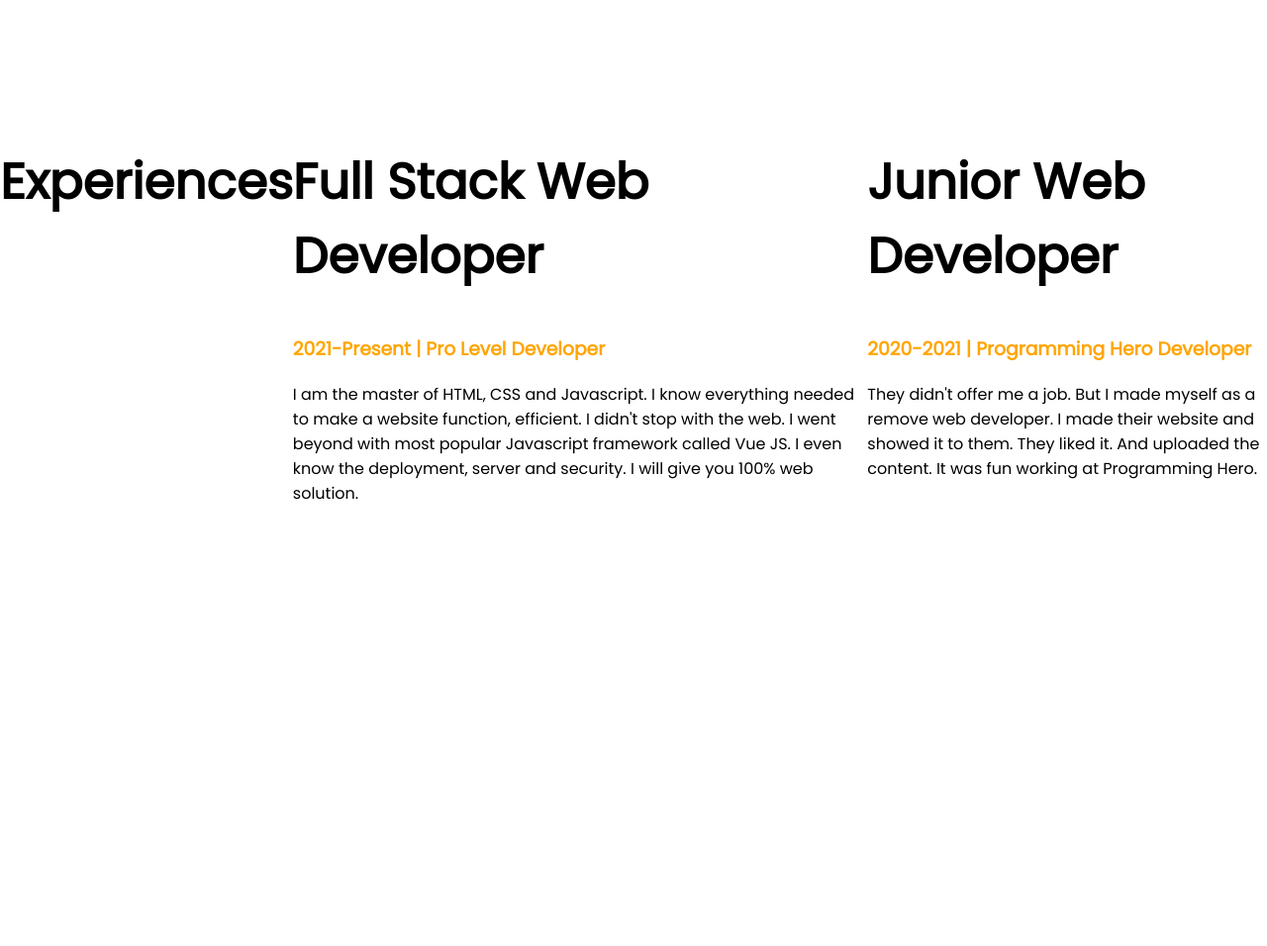
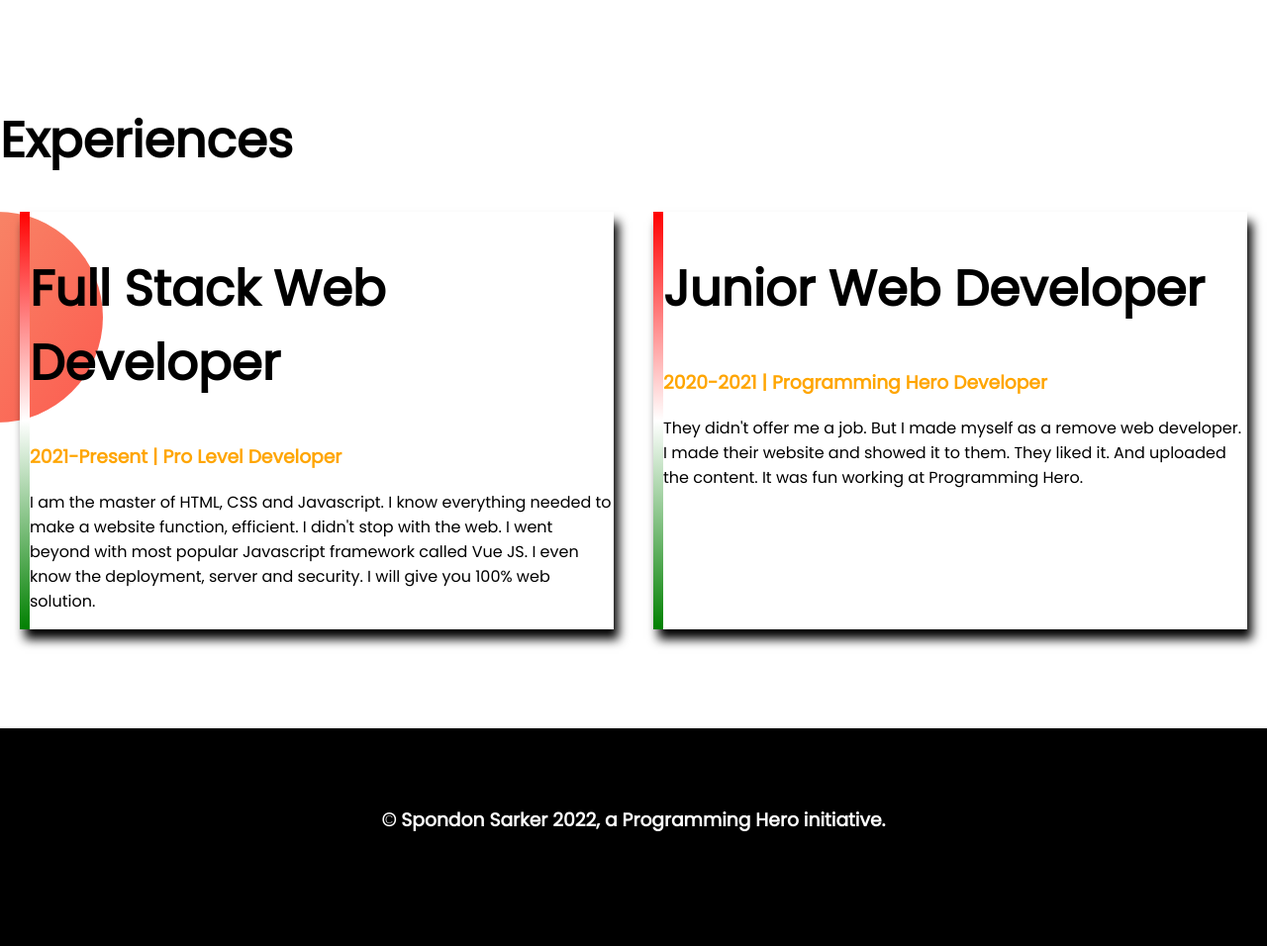
Before and after one commit to Spondon9/My-personal-portfolio, a plain HTML site: page index.html in a window 1280 px wide. Shown: the part 1248-2204 px from the top of the page at 99% size. Before the commit the page ends 1875 px from the top, so only its background shows below. Drawn offline with Linux system fonts and the light colour scheme.

Commit message:
second commit

```diff
--- a/index.html
+++ b/index.html
@@ -37,16 +37,17 @@
             <a target="_blank" href="#">DOWNLOAD RESUMI</a>
         </div>
     </section>
+    <h1>Experiences</h1>
       <section class="jkl">
-        <h1>Experiences</h1>
-        <div>
+
+        <div class="aab heam">
             <h1>Full Stack Web Developer</h1>
             <h3 style="color: orange ;">2021-Present | Pro Level Developer</h3>
            <p>
             I am the master of HTML, CSS and Javascript. I know everything needed to make a website function, efficient. I didn't stop with the web. I went beyond with most popular Javascript framework called Vue JS. I even know the deployment, server and security. I will give you 100% web solution.
            </p>
         </div>
-        <div>
+        <div class="aab heam">
             <h1>Junior Web Developer</h1>
             <h3 style="color: orange ;">2020-2021 | Programming Hero Developer</h3>
             <p>
@@ -54,4 +55,8 @@
             </p>
         </div>
       </section>
+      <footer>
+        <h3>© Spondon Sarker 2022, a Programming Hero initiative.</h3>
+      </footer>
+      </body>
 </html>
--- a/style.css
+++ b/style.css
@@ -38,6 +38,23 @@ background-repeat: no-repeat;
     background-repeat: no-repeat;
     background-position: right;
 }
+.heam{
+    box-shadow:5px 10px 10px;
+    margin-left: 20px;
+    margin-right: 20px;
+    border-left: 10px solid ;
+    border-image:linear-gradient(180deg, red, white, green);
+    border-image-slice: 1;
+}
 .jkl{
-    justify-content:left;
+    background-image: url(images/exp-bg.png);
+    background-repeat: no-repeat;
 }
+footer{
+    margin-bottom: 0;
+    background-color: black;
+    text-align: center;
+    color: white;
+    height: 100px;
+    padding: 60px;
+}
```
